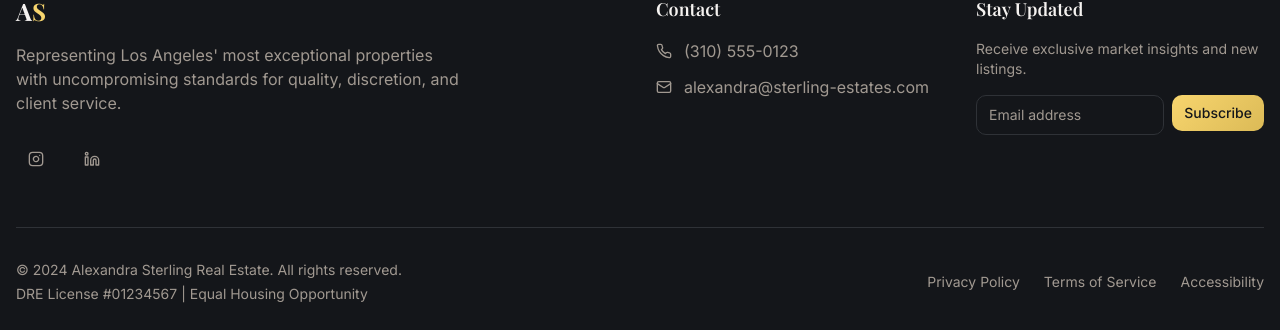
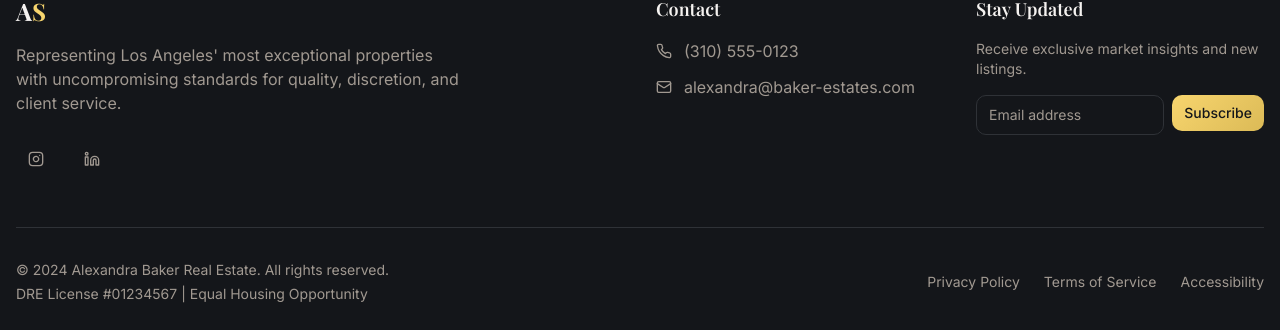
Before and after one commit to vaibhavMokale-stack/luxe-portals, a React (Vite) app: page / in a window 1280 px wide. Shown: the part 1663-1993 px from the top of the page. Built offline with nearby package versions, Linux system fonts and the light colour scheme.

Commit message:
Update Footer.tsx

```diff
--- a/src/components/Footer.tsx
+++ b/src/components/Footer.tsx
@@ -36,7 +36,7 @@ const Footer = () => {
               </div>
               <div className="flex items-center gap-3 text-muted-foreground">
                 <Mail className="w-4 h-4" />
-                <span>alexandra@sterling-estates.com</span>
+                <span>alexandra@baker-estates.com</span>
               </div>
             </div>
           </div>
@@ -63,7 +63,7 @@ const Footer = () => {
         <div className="pt-8 border-t border-border">
           <div className="flex flex-col md:flex-row justify-between items-center gap-4">
             <div className="text-sm text-muted-foreground">
-              <p>© 2024 Alexandra Sterling Real Estate. All rights reserved.</p>
+              <p>© 2024 Alexandra Baker Real Estate. All rights reserved.</p>
               <p className="mt-1">DRE License #01234567 | Equal Housing Opportunity</p>
             </div>
             <div className="flex gap-6 text-sm text-muted-foreground">
```
